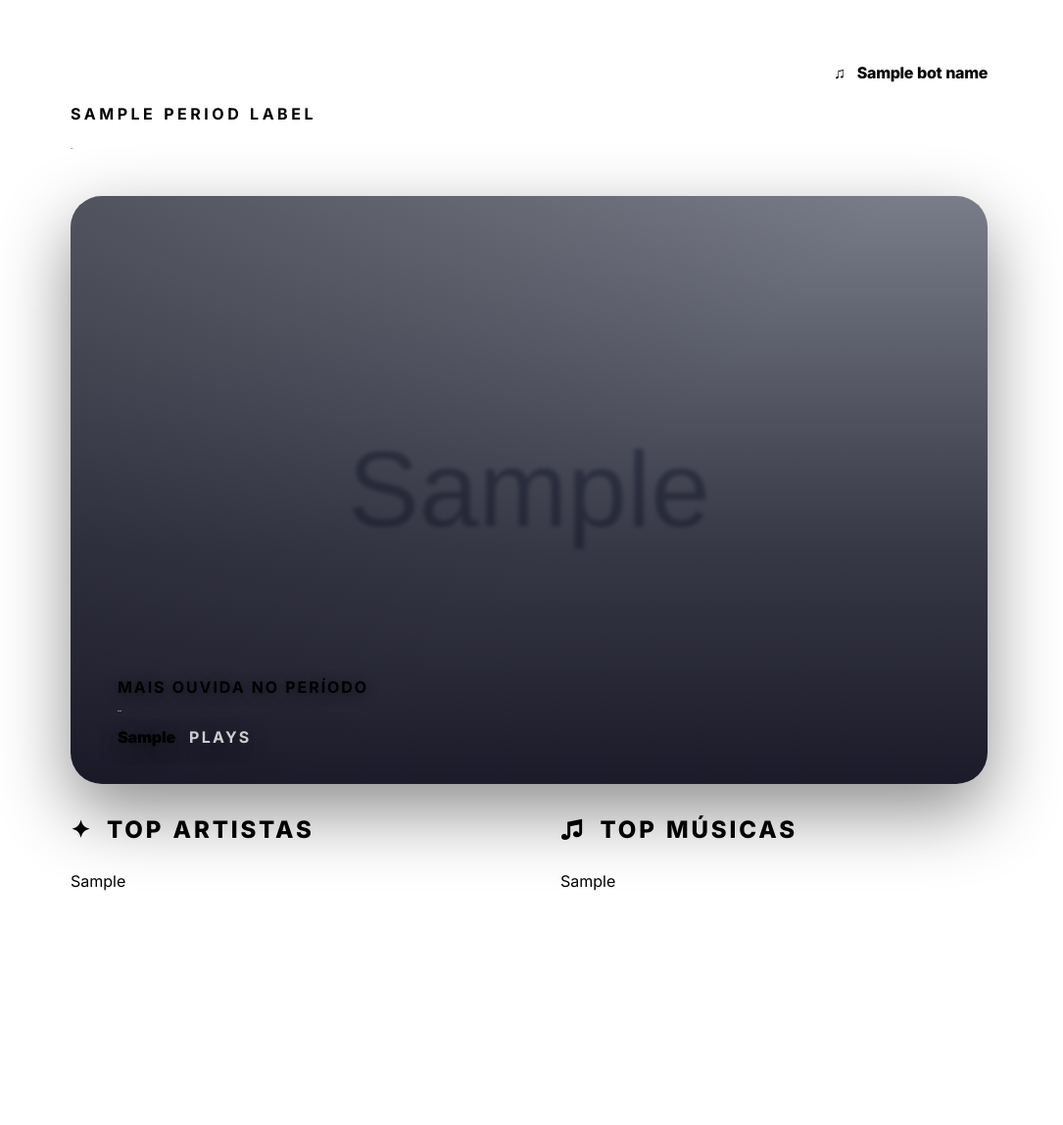
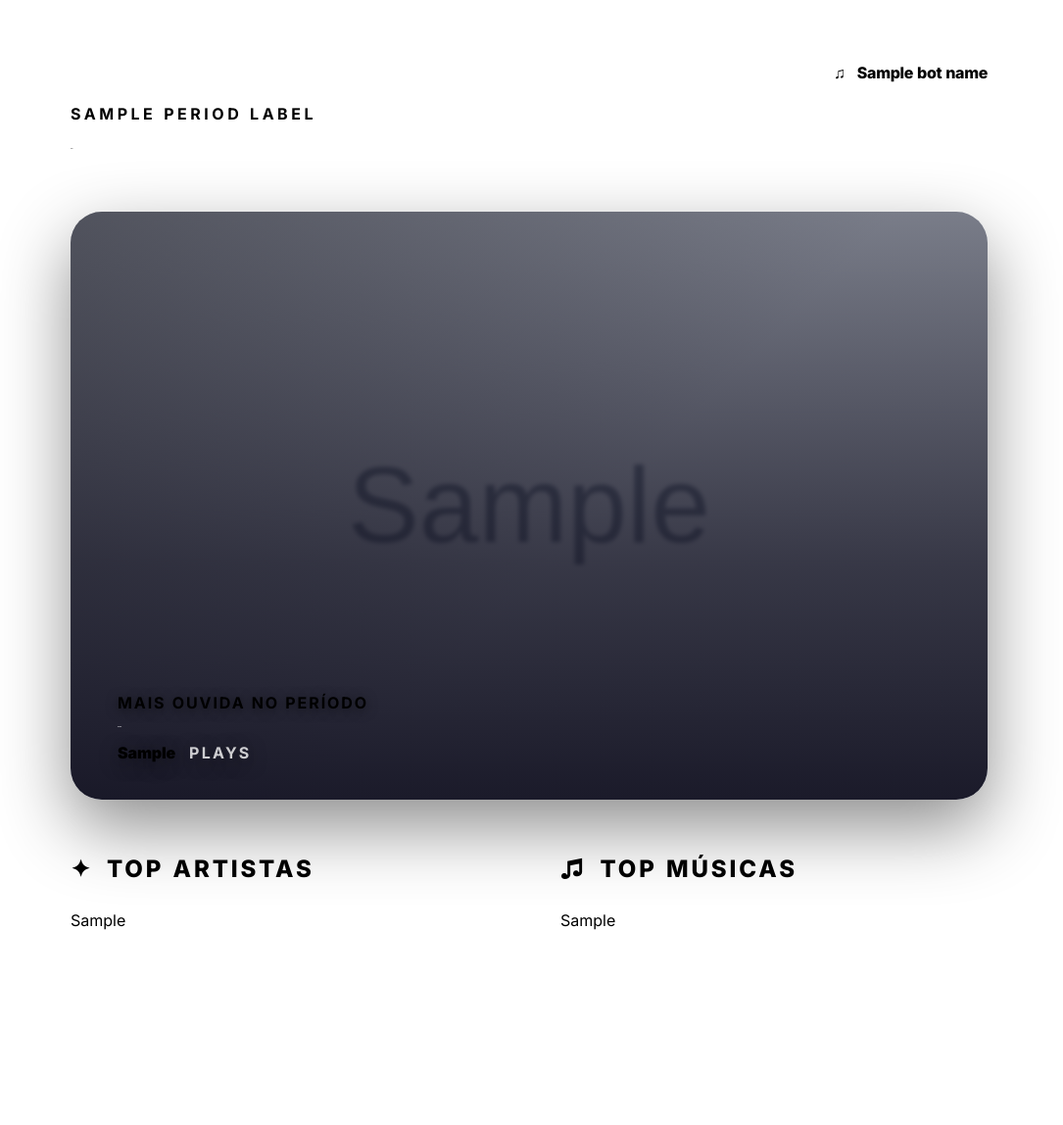
Before and after one commit to romastefale/TR3, a Python web app: template app/templates/monthfm_card.html in a window 1280 px wide. Shown: the top 1148 px of the page at 98% size, without its empty margins (0-1085 px from the left). Run offline with Jinja, Linux system fonts and the light colour scheme; the template is opened without the code that fills it: most values are stand-ins (such as "Sample title", 1, 10 or a date in 2020); grey boxes marked "Sample" are stand-in pictures.

Commit message:
Redistribute vertical space for better visual balance
Adjust margins and use flexbox to evenly distribute space between sections and within rankings, eliminating empty gaps.

Replit-Commit-Author: Agent
Replit-Commit-Session-Id: 8fd8745d-81bb-4b5d-9dad-878614d197c1
Replit-Commit-Checkpoint-Type: full_checkpoint
Replit-Commit-Event-Id: 4f428d5b-51c8-4186-8ed4-8cf9fbf663cb
Replit-Helium-Checkpoint-Created: true

```diff
--- a/app/templates/monthfm_card.html
+++ b/app/templates/monthfm_card.html
@@ -62,7 +62,7 @@
     .brand .glyph { color: var(--accent); margin-right: 12px; }
 
     .period {
-      margin-bottom: 44px;
+      margin-bottom: 60px;
     }
     .period .label {
       display: block;
@@ -93,7 +93,7 @@
       height: 600px;
       border-radius: 32px;
       overflow: hidden;
-      margin-bottom: 32px;
+      margin-bottom: 56px;
       background-color: var(--surface);
       box-shadow: 0 28px 72px rgba(0,0,0,.45);
     }
@@ -184,6 +184,12 @@
       gap: 64px;
       flex: 1;
     }
+    /* Cada coluna estica verticalmente para o tamanho do grid item,
+       permitindo que .list distribua o espaço entre as linhas. */
+    .columns > div {
+      display: flex;
+      flex-direction: column;
+    }
     .col-title {
       font-size: {{ font_col_title }}px;
       font-weight: 800;
@@ -198,6 +204,8 @@
     .list {
       display: flex;
       flex-direction: column;
+      flex: 1;
+      justify-content: space-between;
       gap: 28px;
     }
     .row {
```
Also changed, not shown: attached_assets/IMG_9868_1779352564218.jpeg (added).
